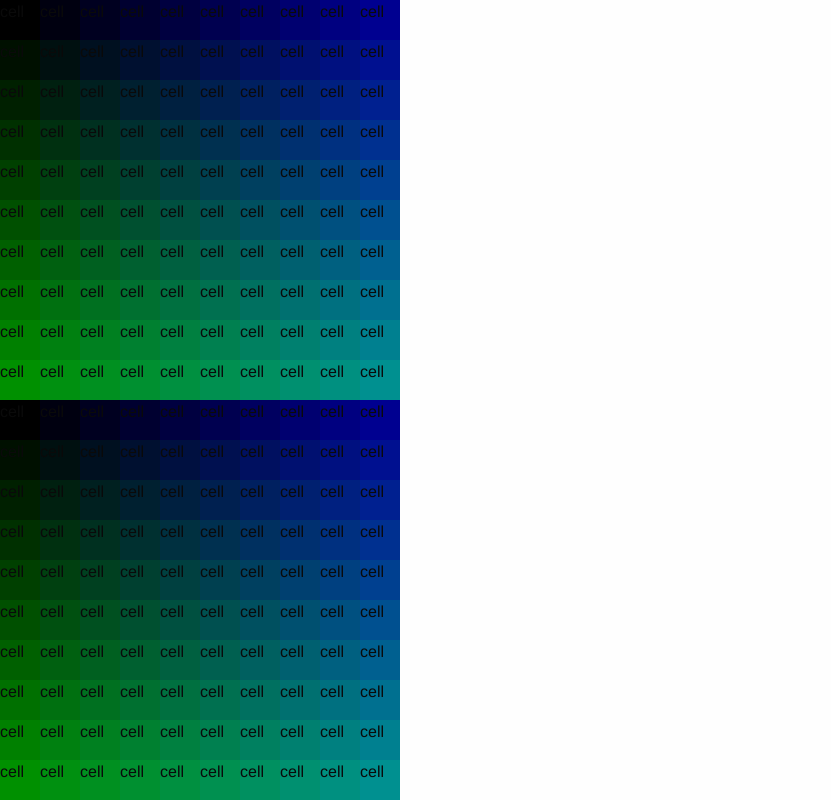
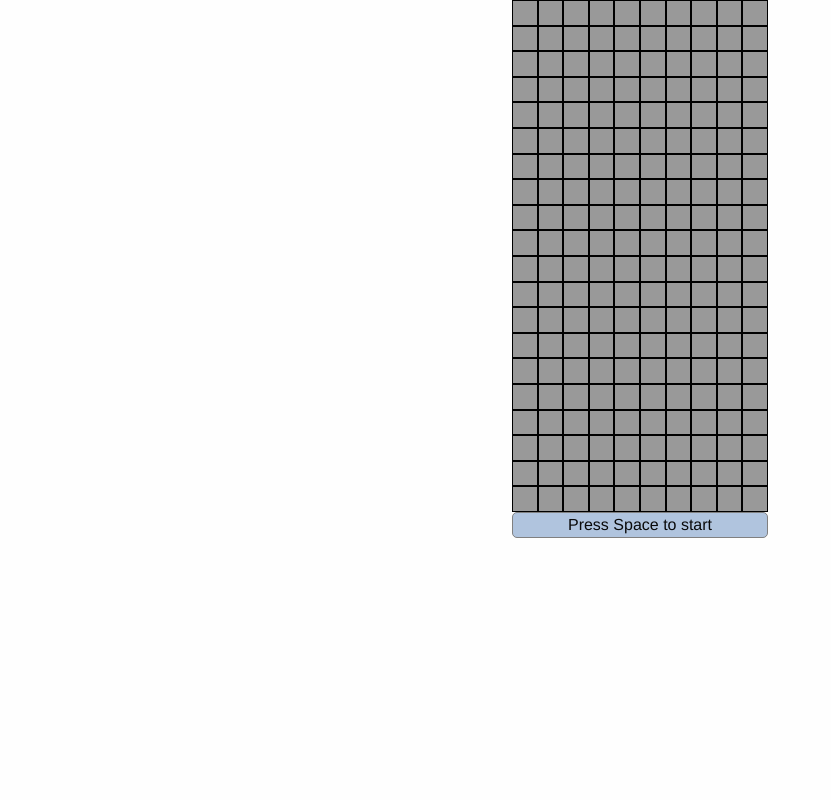
Before and after one commit to jzaia18/zeroish, a Flask app: page /playgame in a window 1280 px wide. Shown: the whole page, without its empty margins (0-831 px from the left). Run offline with Flask 2, Linux system fonts and the light colour scheme; some libraries are stand-ins or nearby versions.

Commit message:
Add much of tetris functionality

```diff
--- a/static/tetris.css
+++ b/static/tetris.css
@@ -1,10 +1,24 @@
-.board {
-    height: 800px;
-    width: 400px;
-    background: gray;
+.game {
+    width: 100%;
 }
 
-.pixel{
-    height: 40px;
-    width: 40px;
+.board {
+    height: 40vw;
+    width: 20vw;
+    background: #dddddd;
 }
+
+.pixel {
+    height: 2vw;
+    width: 2vw;
+    background: #999999;
+    border: 1px solid black;
+}
+.game_start {
+    text-align: center;
+    background: lightsteelblue;
+    border: 1px solid gray;
+    border-radius: 5px;
+    height: 2vw;
+    width: 20vw;
+}
--- a/static/tetris.js
+++ b/static/tetris.js
@@ -1,37 +1,33 @@
-
-// Adds most variables to tetromino object
-var create_tetromino_helper = function(t) {
-    //might be unneeded
-};
+// =============================== Block functions ===============================
 
 // Different "constructors" for each shape
 
 var create_tetromino_I = function() {
-    return {x1:0, y1:0, x2:1, y2:0, x3:2, y3:0, x4:3, y4:0};
+  return {x1:3, y1:0, x2:4, y2:0, x3:5, y3:0, x4:6, y4:0, color:'#00FFFF'};
 };
 
 var create_tetromino_O = function() {
-    return {x1:0, y1:0, x2:1, y2:0, x3:0, y3:1, x4:1, y4:1};
+  return {x1:4, y1:0, x2:4, y2:1, x3:5, y3:0, x4:5, y4:1, color:'#FFFF00'};
 };
 
 var create_tetromino_T = function() {
-    return {x1:0, y1:0, x2:1, y2:0, x3:2, y3:0, x4:1, y4:1};
+  return {x1:3, y1:1, x2:4, y2:1, x3:4, y3:0, x4:5, y4:1, color:'#FF00FF'};
 };
 
 var create_tetromino_S = function() {
-    return {x1:0, y1:0, x2:1, y2:0, x3:1, y3:1, x4:2, y4:1};
+  return {x1:3, y1:1, x2:4, y2:1, x3:4, y3:0, x4:5, y4:0, color:'#00FF00'};
 };
 
 var create_tetromino_Z = function() {
-    return {x1:0, y1:1, x2:1, y2:0, x3:1, y3:1, x4:2, y4:0};
+  return {x1:3, y1:0, x2:4, y2:0, x3:4, y3:1, x4:5, y4:1, color:'#FF0000'};
 };
 
 var create_tetromino_J = function() {
-    return {x1:0, y1:0, x2:1, y2:0, x3:2, y3:0, x4:0, y4:1};
+  return {x1:3, y1:0, x2:3, y2:1, x3:4, y3:1, x4:5, y4:1, color:'#0000FF'};
 };
 
 var create_tetromino_L = function() {
-    return {x1:0, y1:0, x2:1, y2:0, x3:2, y3:0, x4:2, y4:1};
+  return {x1:3, y1:1, x2:4, y2:1, x3:5, y3:1, x4:5, y4:0, color:'#FF9900'};
 };
 
 
@@ -48,15 +44,131 @@ var create_tetromino = function() {
   }
 };
 
-var test = function(e) {
-  console.log(e);
+
+// =============================== Board functions ===============================
+
+var get_pixel = function(x, y) {
+  document.getElementById('xy' + x + '-' + y).getAttribute('style');
+};
+
+var set_pixel = function(x, y, color) {
+  if (color != null)
+    document.getElementById('xy' + x + '-' + y).setAttribute('style', 'background: ' + color);
+  else
+    document.getElementById('xy' + x + '-' + y).setAttribute('style', null);
+};
+
+var clear_board = function() {
+  for (i = 0; i < 20; i++) {
+    for (j = 0; j < 10; j++) {
+      set_pixel(j, i, null);
+    }
+  }
+};
+
+// =============================== Piece movement functions ===============================
+
+var clear_piece = function() {
+  set_pixel(curr_piece.x1, curr_piece.y1, null);
+  set_pixel(curr_piece.x2, curr_piece.y2, null);
+  set_pixel(curr_piece.x3, curr_piece.y3, null);
+  set_pixel(curr_piece.x4, curr_piece.y4, null);
+};
+
+var display_piece = function() {
+  set_pixel(curr_piece.x1, curr_piece.y1, curr_piece.color);
+  set_pixel(curr_piece.x2, curr_piece.y2, curr_piece.color);
+  set_pixel(curr_piece.x3, curr_piece.y3, curr_piece.color);
+  set_pixel(curr_piece.x4, curr_piece.y4, curr_piece.color);
+};
+
+var gravity = function() {
+  if (curr_piece.y1 >= 19 || curr_piece.y1 >= 19 || curr_piece.y1 >= 19 || curr_piece.y1 >= 19)
+    game_over();
+  else {
+    clear_piece();
+    curr_piece.y1++; curr_piece.y2++; curr_piece.y3++; curr_piece.y4++; //gravity
+    display_piece();
+    play_game();
+  }
+};
+
+var lateral_move = function(dir) {
+  if (debugging) console.log('moving ' + dir);
+  var xs = [curr_piece.x1, curr_piece.x2, curr_piece.x3, curr_piece.x4]; //all x co-ords
+  var ys = [curr_piece.y1, curr_piece.y2, curr_piece.y3, curr_piece.y4]; //all y co-ords
+
+  clear_piece();
+  if (dir == 'ArrowRight' && xs[0] < 9 && xs[1] < 9 && xs[2] < 9 && xs[3] < 9) { // if not touching the border
+    if ( !(get_pixel(xs[0]+1, ys[0]) || get_pixel(xs[1]+1, ys[1]) || get_pixel(xs[2]+1, ys[2]) || get_pixel(xs[3]+1, ys[3]))) { //if not being blocked
+      curr_piece.x1++; curr_piece.x2++; curr_piece.x3++; curr_piece.x4++; }
+  }
+
+  else if (dir == 'ArrowLeft' && xs[0] > 0 && xs[1] > 0 && xs[2] > 0 && xs[3] > 0) { // if not touching the border
+    if ( !(get_pixel(xs[0]-1, ys[0]) || get_pixel(xs[1]-1, ys[1]) || get_pixel(xs[2]-1, ys[2]) || get_pixel(xs[3]-1, ys[3]))) { //if not being blocked
+      curr_piece.x1--; curr_piece.x2--; curr_piece.x3--; curr_piece.x4--; }
+  }
+  display_piece();
 };
 
 
-var board = document.getElementsByClassName('board');
-console.log(board);
-console.log(board[0]);
-console.log(board);
-console.log(board.length);
-console.log(board);
-board[0].addEventListener("keydown", test);
+// =============================== Game progression functions ===============================
+
+var start_game = function() {
+  game_started = true;
+  document.getElementsByClassName('game_start')[0].innerHTML = "Good luck!";
+  clear_board();
+  curr_piece = create_tetromino();
+  display_piece();
+  play_game();
+};
+
+var game_over = function() {
+  document.getElementsByClassName('game_start')[0].innerHTML = "Press Space to play again";
+  clearTimeout(gravity_timer);
+  game_started = false;
+};
+
+var play_game = function() {
+  if (game_started) {
+    if (curr_piece == null)
+      curr_piece = create_tetromino();
+    display_piece();
+    if (debugging) console.log(curr_piece);
+    gravity_timer = setTimeout(gravity, 1000);
+  }
+};
+
+var button_press = function(e) {
+  if (debugging) {
+    console.log(e);
+    console.log(curr_piece); }
+
+  switch(e.code) {
+  case 'Escape':
+    game_over();
+    break;
+  case 'ArrowLeft':
+  case 'ArrowRight':
+    lateral_move(e.code);
+    break;
+  }
+
+
+  if (!game_started) {
+    if (e.code == "Space")
+      start_game();
+    else
+      return;
+  }
+};
+
+
+// =============================== Setup & run ===============================
+
+var debugging = true;
+
+var gravity_timer;
+var game_started = false;
+var curr_piece = null;
+document.addEventListener("keydown", button_press);
--- a/templates/playgame.html
+++ b/templates/playgame.html
@@ -9,18 +9,21 @@
       integrity="sha256-hwg4gsxgFZhOsEEamdOYGBf13FyQuiTwlAQgxVSNgt4="
       crossorigin="anonymous"></script>
     <script src="static/foundation.min.js"></script>
-    <script src="static/tetris.js"></script>
 
     <title> Tetromino </title>
   </head>
 
   <body>
-    <div class="board" id="board">
-      {% for i in range(20) %} <div class="grid-x">
-      {% for j in range(10) %} <div class="small-1 cell pixel" id="xy{{j}}-{{i}}" style="background: #00{{i%10}}0{{j}}0;"> cell </div>
-      {% endfor %} </div>
-      {% endfor %}
+    <center> <!-- this is temp -->
+    <div class="game">
+      <div class="board">
+        {% for i in range(20) %} <div class="grid-x">
+        {% for j in range(10) %} <div class="small-1 cell pixel" id="xy{{j}}-{{i}}"> </div>
+        {% endfor %} </div>
+        {% endfor %}
+      </div>
+      <div class="game_start"> Press Space to start </div>
     </div>
+    <script src="static/tetris.js"></script>
   </body>
-
 </html>
```
